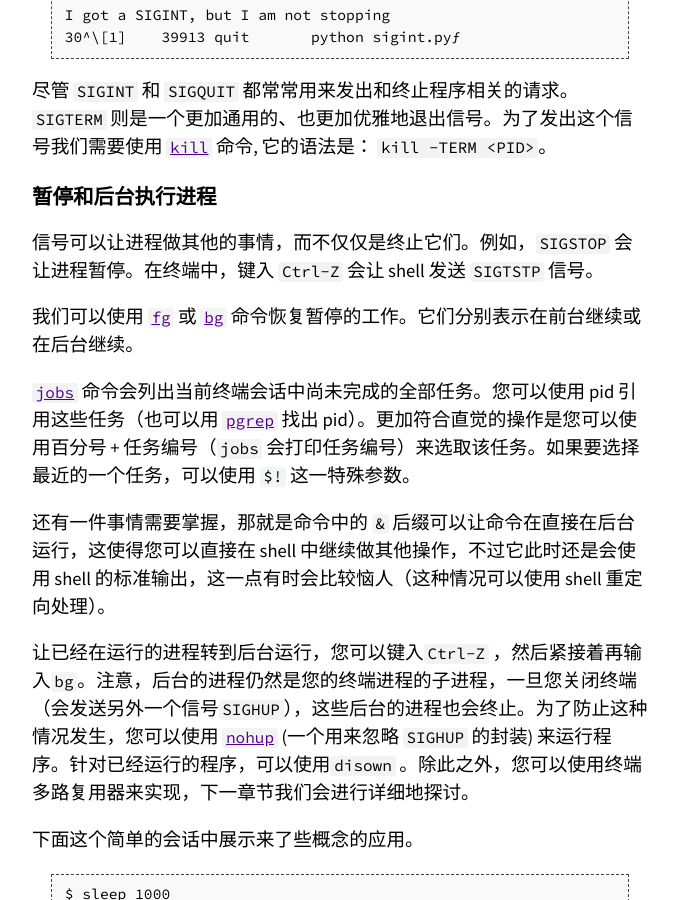
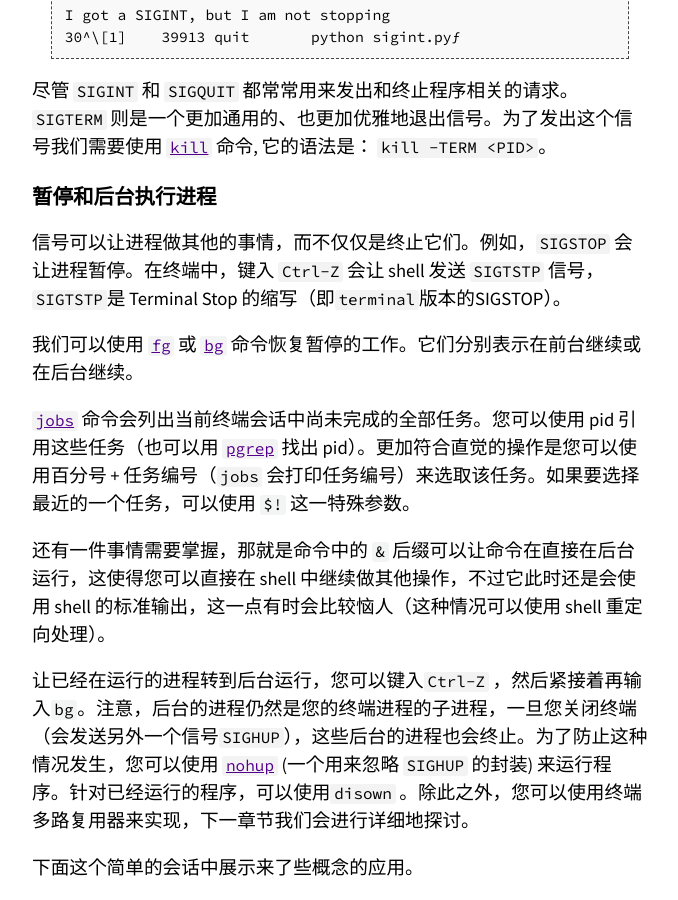
Before and after one commit to missing-semester-cn/missing-semester-cn.github.io, a Jekyll site: the page built from _2020/command-line.md, in a window 1280 px wide and 900 px high, scrolled down 1807 px. Shown: the whole window, without its empty margins (300-978 px from the left). Built offline with Jekyll 4.4.1, drawn with Linux system fonts in a browser that asks for light colours.

Commit message:
修改命令行环境翻译问题
英语原文中是有写SIGTSTP是什么意思，去掉了英语原文中这句导致上下文看起来特别奇怪，前面在说SIGSTOP，而后面又说SIGTSTP，读者很难搞清楚两者到底是什么关系，甚至会认为后面是不是写错了，所以后面这句对SIGTSTP和STGSTOP的关系的解释应该要加上

```diff
--- a/_2020/command-line.md
+++ b/_2020/command-line.md
@@ -62,7 +62,7 @@ I got a SIGINT, but I am not stopping
 
 ## 暂停和后台执行进程
 
-信号可以让进程做其他的事情，而不仅仅是终止它们。例如，`SIGSTOP` 会让进程暂停。在终端中，键入 `Ctrl-Z` 会让 shell 发送 `SIGTSTP` 信号。
+信号可以让进程做其他的事情，而不仅仅是终止它们。例如，`SIGSTOP` 会让进程暂停。在终端中，键入 `Ctrl-Z` 会让 shell 发送 `SIGTSTP` 信号，`SIGTSTP`是 Terminal Stop 的缩写（即`terminal`版本的SIGSTOP）。
 
 我们可以使用 [`fg`](https://www.man7.org/linux/man-pages/man1/fg.1p.html) 或 [`bg`](http://man7.org/linux/man-pages/man1/bg.1p.html) 命令恢复暂停的工作。它们分别表示在前台继续或在后台继续。
 
```
